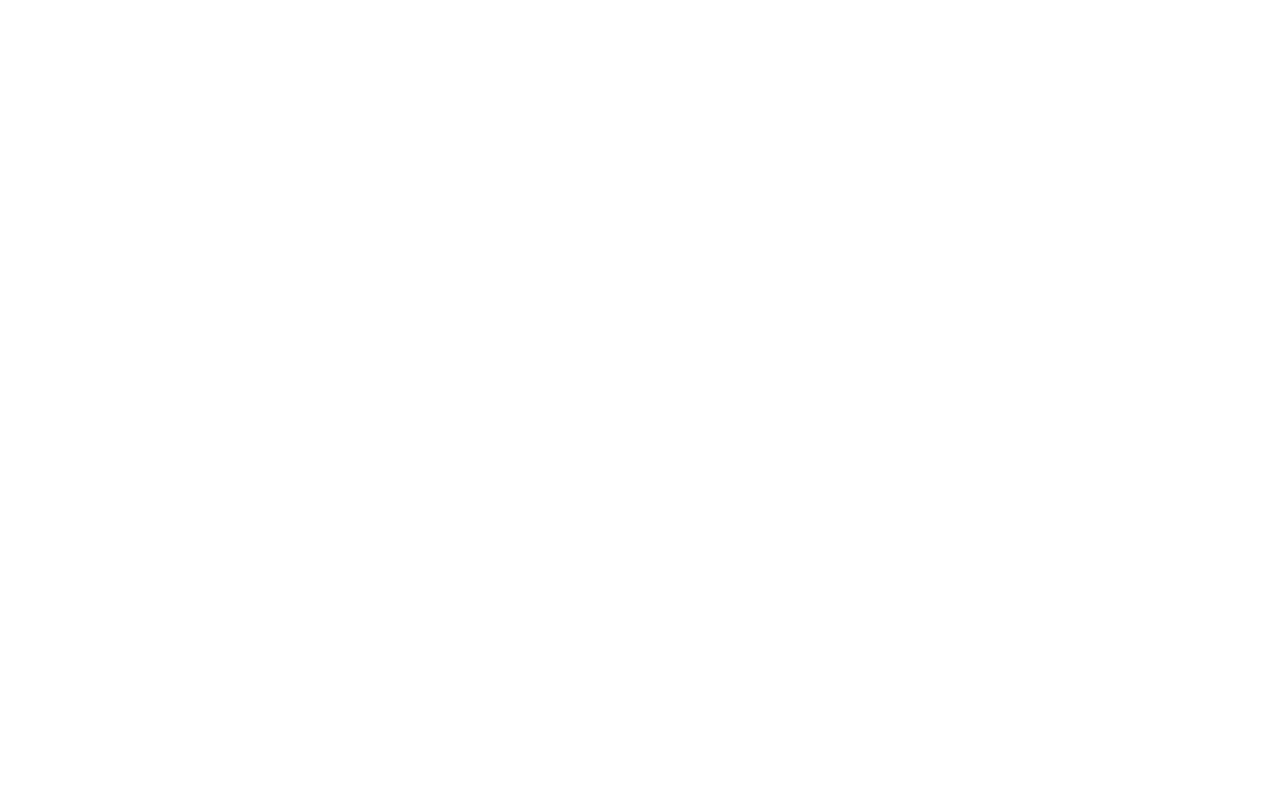
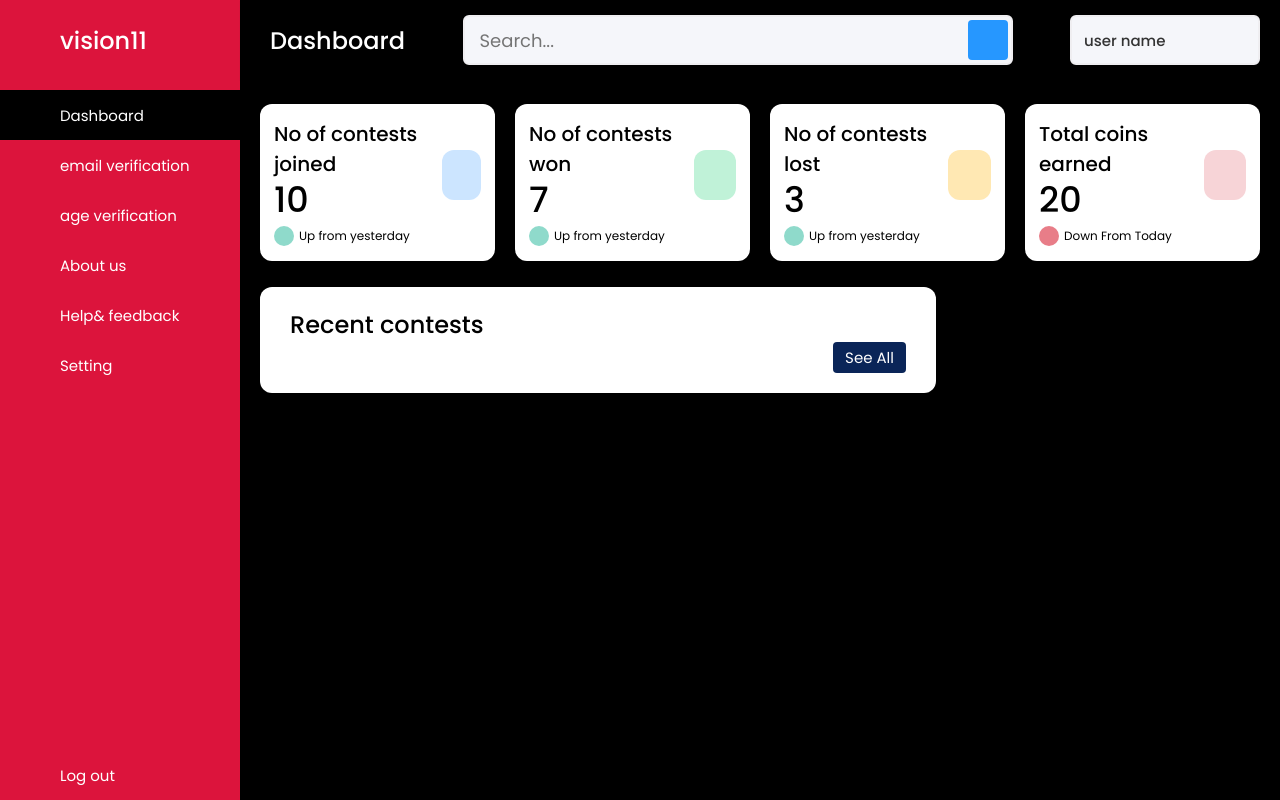
Before and after one commit to EH-GD-MOHIT21/vision11, a Django app: page /dashboard in a window 1280 px wide. Before the commit the page is empty. Run offline with Django 4.2, Linux system fonts and the light colour scheme.

Commit message:
dashboard created

```diff
--- a/statics/css/dashboard.css
+++ b/statics/css/dashboard.css
@@ -1,5 +1,438 @@
+@import url('https://fonts.googleapis.com/css2?family=Poppins:wght@200;300;400;500;600;700&display=swap');
 *{
+  margin: 0;
+  padding: 0;
+  box-sizing: border-box;
+  font-family: 'Poppins', sans-serif;
+}
+.sidebar{
+  position: fixed;
+  height: 100%;
+  width: 240px;
+  background: crimson;
+  transition: all 0.5s ease;
+}
+.sidebar.active{
+  width: 60px;
+}
+.sidebar .logo-details{
+  height: 80px;
+  display: flex;
+  align-items: center;
+}
+.sidebar .logo-details i{
+  font-size: 28px;
+  font-weight: 500;
+  color: #fff;
+  min-width: 60px;
+  text-align: center
+}
+.sidebar .logo-details .logo_name{
+  color: #fff;
+  font-size: 24px;
+  font-weight: 500;
+}
+.sidebar .nav-links{
+  margin-top: 10px;
+}
+.sidebar .nav-links li{
+  position: relative;
+  list-style: none;
+  height: 50px;
+}
+.sidebar .nav-links li a{
+  height: 100%;
+  width: 100%;
+  display: flex;
+  align-items: center;
+  text-decoration: none;
+  transition: all 0.4s ease;
+}
+.sidebar .nav-links li a.active{
+  background: black;
+}
+.sidebar .nav-links li a:hover{
+  background: black;
+}
+.sidebar .nav-links li i{
+  min-width: 60px;
+  text-align: center;
+  font-size: 18px;
+  color: #fff;
+}
+.sidebar .nav-links li a .links_name{
+  color: #fff;
+  font-size: 15px;
+  font-weight: 400;
+  white-space: nowrap;
+}
+.sidebar .nav-links .log_out{
+  position: absolute;
+  bottom: 0;
+  width: 100%;
+}
+.home-section{
+  position: relative;
+  background: black;
+  min-height: 100vh;
+  width: calc(100% - 240px);
+  left: 240px;
+  transition: all 0.5s ease;
+}
+.sidebar.active ~ .home-section{
+  width: calc(100% - 60px);
+  left: 60px;
+}
+.home-section nav{
+  display: flex;
+  justify-content: space-between;
+  height: 80px;
+  background: black;
+  display: flex;
+  align-items: center;
+  position: fixed;
+  width: calc(100% - 240px);
+  left: 240px;
+  z-index: 100;
+  padding: 0 20px;
+  box-shadow: 0 1px 1px rgba(0, 0, 0, 0.1);
+  transition: all 0.5s ease;
+}
+.sidebar.active ~ .home-section nav{
+  left: 60px;
+  width: calc(100% - 60px);
+}
+.home-section nav .sidebar-button{
+  display: flex;
+  align-items: center;
+  font-size: 24px;
+  font-weight: 500;
+}
+nav .sidebar-button i{
+  font-size: 35px;
+  margin-right: 10px;
+}
+.home-section nav .search-box{
+  position: relative;
+  height: 50px;
+  max-width: 550px;
+  width: 100%;
+  margin: 0 20px;
+}
+nav .search-box input{
+  height: 100%;
+  width: 100%;
+  outline: none;
+  background: #F5F6FA;
+  border: 2px solid #EFEEF1;
+  border-radius: 6px;
+  font-size: 18px;
+  padding: 0 15px;
+}
+nav .search-box .bx-search{
+  position: absolute;
+  height: 40px;
+  width: 40px;
+  background: #2697FF;
+  right: 5px;
+  top: 50%;
+  transform: translateY(-50%);
+  border-radius: 4px;
+  line-height: 40px;
+  text-align: center;
+  color: #fff;
+  font-size: 22px;
+  transition: all 0.4 ease;
+}
+.home-section nav .profile-details{
+  display: flex;
+  align-items: center;
+  background: #F5F6FA;
+  border: 2px solid #EFEEF1;
+  border-radius: 6px;
+  height: 50px;
+  min-width: 190px;
+  padding: 0 15px 0 2px;
+}
+nav .profile-details img{
+  height: 40px;
+  width: 40px;
+  border-radius: 6px;
+  object-fit: cover;
+}
+nav .profile-details .admin_name{
+  font-size: 15px;
+  font-weight: 500;
+  color: #333;
+  margin: 0 10px;
+  white-space: nowrap;
+}
+nav .profile-details i{
+  font-size: 25px;
+  color: #333;
+}
+.home-section .home-content{
+  position: relative;
+  padding-top: 104px;
+}
+.home-content .overview-boxes{
+  display: flex;
+  align-items: center;
+  justify-content: space-between;
+  flex-wrap: wrap;
+  padding: 0 20px;
+  margin-bottom: 26px;
+}
+.overview-boxes .box{
+  display: flex;
+  align-items: center;
+  justify-content: center;
+  width: calc(100% / 4 - 15px);
+  background: #fff;
+  padding: 15px 14px;
+  border-radius: 12px;
+  box-shadow: 0 5px 10px rgba(0,0,0,0.1);
+}
+.overview-boxes .box-topic{
+  font-size: 20px;
+  font-weight: 500;
+}
+.home-content .box .number{
+  display: inline-block;
+  font-size: 35px;
+  margin-top: -6px;
+  font-weight: 500;
+}
+.home-content .box .indicator{
+  display: flex;
+  align-items: center;
+}
+.home-content .box .indicator i{
+  height: 20px;
+  width: 20px;
+  background: #8FDACB;
+  line-height: 20px;
+  text-align: center;
+  border-radius: 50%;
+  color: #fff;
+  font-size: 20px;
+  margin-right: 5px;
+}
+.box .indicator i.down{
+  background: #e87d88;
+}
+.home-content .box .indicator .text{
+  font-size: 12px;
+}
+.home-content .box .cart{
+  display: inline-block;
+  font-size: 32px;
+  height: 50px;
+  width: 50px;
+  background: #cce5ff;
+  line-height: 50px;
+  text-align: center;
+  color: #66b0ff;
+  border-radius: 12px;
+  margin: -15px 0 0 6px;
+}
+.home-content .box .cart.two{
+   color: #2BD47D;
+   background: #C0F2D8;
+ }
+.home-content .box .cart.three{
+   color: #ffc233;
+   background: #ffe8b3;
+ }
+.home-content .box .cart.four{
+   color: #e05260;
+   background: #f7d4d7;
+ }
+.home-content .total-order{
+  font-size: 20px;
+  font-weight: 500;
+}
+.home-content .sales-boxes{
+  display: flex;
+  justify-content: space-between;
+  /* padding: 0 20px; */
+}
+
+/* left box */
+.home-content .sales-boxes .recent-sales{
+  width: 65%;
+  background: #fff;
+  padding: 20px 30px;
+  margin: 0 20px;
+  border-radius: 12px;
+  box-shadow: 0 5px 10px rgba(0, 0, 0, 0.1);
+}
+.home-content .sales-boxes .sales-details{
+  display: flex;
+  align-items: center;
+  justify-content: space-between;
+}
+.sales-boxes .box .title{
+  font-size: 24px;
+  font-weight: 500;
+  /* margin-bottom: 10px; */
+}
+.sales-boxes .sales-details li.topic{
+  font-size: 20px;
+  font-weight: 500;
+}
+.sales-boxes .sales-details li{
+  list-style: none;
+  margin: 8px 0;
+}
+.sales-boxes .sales-details li a{
+  font-size: 18px;
+  color: #333;
+  font-size: 400;
+  text-decoration: none;
+}
+.sales-boxes .box .button{
+  width: 100%;
+  display: flex;
+  justify-content: flex-end;
+}
+.sales-boxes .box .button a{
+  color: #fff;
+  background: #0A2558;
+  padding: 4px 12px;
+  font-size: 15px;
+  font-weight: 400;
+  border-radius: 4px;
+  text-decoration: none;
+  transition: all 0.3s ease;
+}
+.sales-boxes .box .button a:hover{
+  background:  #0d3073;
+}
+
+/* Right box */
+.home-content .sales-boxes .top-sales{
+  width: 35%;
+  background: #fff;
+  padding: 20px 30px;
+  margin: 0 20px 0 0;
+  border-radius: 12px;
+  box-shadow: 0 5px 10px rgba(0, 0, 0, 0.1);
+}
+.sales-boxes .top-sales li{
+  display: flex;
+  align-items: center;
+  justify-content: space-between;
+  margin: 10px 0;
+}
+.sales-boxes .top-sales li a img{
+  height: 40px;
+  width: 40px;
+  object-fit: cover;
+  border-radius: 12px;
+  margin-right: 10px;
+  background: #333;
+}
+.sales-boxes .top-sales li a{
+  display: flex;
+  align-items: center;
+  text-decoration: none;
+}
+.sales-boxes .top-sales li .product,
+.price{
+  font-size: 17px;
+  font-weight: 400;
+  color: #333;
+}
+/* Responsive Media Query */
+@media (max-width: 1240px) {
+  .sidebar{
+    width: 60px;
+  }
+  .sidebar.active{
+    width: 220px;
+  }
+  .home-section{
+    width: calc(100% - 60px);
+    left: 60px;
+  }
+  .sidebar.active ~ .home-section{
+    /* width: calc(100% - 220px); */
+    overflow: hidden;
+    left: 220px;
+  }
+  .home-section nav{
+    width: calc(100% - 60px);
+    left: 60px;
+  }
+  .sidebar.active ~ .home-section nav{
+    width: calc(100% - 220px);
+    left: 220px;
+  }
+}
+@media (max-width: 1150px) {
+  .home-content .sales-boxes{
+    flex-direction: column;
+  }
+  .home-content .sales-boxes .box{
+    width: 100%;
+    overflow-x: scroll;
+    margin-bottom: 30px;
+  }
+  .home-content .sales-boxes .top-sales{
     margin: 0;
-    padding: 0;
-    box-sizing: border-box;
+  }
 }
+@media (max-width: 1000px) {
+  .overview-boxes .box{
+    width: calc(100% / 2 - 15px);
+    margin-bottom: 15px;
+  }
+}
+@media (max-width: 700px) {
+  nav .sidebar-button .dashboard,
+  nav .profile-details .admin_name,
+  nav .profile-details i{
+    display: none;
+  }
+  .home-section nav .profile-details{
+    height: 50px;
+    min-width: 40px;
+  }
+  .home-content .sales-boxes .sales-details{
+    width: 560px;
+  }
+}
+@media (max-width: 550px) {
+  .overview-boxes .box{
+    width: 100%;
+    margin-bottom: 15px;
+  }
+  .sidebar.active ~ .home-section nav .profile-details{
+    display: none;
+  }
+}
+  @media (max-width: 400px) {
+  .sidebar{
+    width: 0;
+  }
+  .sidebar.active{
+    width: 60px;
+  }
+  .home-section{
+    width: 100%;
+    left: 0;
+  }
+  .sidebar.active ~ .home-section{
+    left: 60px;
+    width: calc(100% - 60px);
+  }
+  .home-section nav{
+    width: 100%;
+    left: 0;
+  }
+  .sidebar.active ~ .home-section nav{
+    left: 60px;
+    width: calc(100% - 60px);
+  }
+}
--- a/templates/dashboard.html
+++ b/templates/dashboard.html
@@ -1,4 +1,6 @@
 {% load static %}
+{% load static %}
+{% block content %}
 <!DOCTYPE html>
 <html lang="en">
 <head>
@@ -9,6 +11,166 @@
     <link rel="stylesheet" href="{% static 'css/dashboard.css' %}">
 </head>
 <body>
+<body>
+  <div class="sidebar">
+    <div class="logo-details">
+      <i class='bx bxl-c-plus-plus'></i>
+      <span class="logo_name">vision11</span>
+    </div>
+      <ul class="nav-links">
+        <li>
+          <a href="#" class="active">
+            <i class='bx bx-grid-alt' ></i>
+            <span class="links_name">Dashboard</span>
+          </a>
+        </li>
+        <li>
+          <a href="#">
+            <i class='bx bx-box' ></i>
+            <span class="links_name">email verification</span>
+          </a>
+        </li>
+        <li>
+          <a href="#">
+            <i class='bx bx-list-ul' ></i>
+            <span class="links_name">age verification</span>
+          </a>
+        </li>
+        <li>
+          <a href="#">
+            <i class='bx bx-pie-chart-alt-2' ></i>
+            <span class="links_name">About us</span>
+          </a>
+        </li>
+        <li>
+          <a href="#">
+            <i class='bx bx-coin-stack' ></i>
+            <span class="links_name">Help& feedback</span>
+          </a>
+        </li>
+        <li>
+          <a href="#">
+            <i class='bx bx-book-alt' ></i>
+            <span class="links_name">Setting</span>
+          </a>
+        </li>
+        <li>
+          <a href="#">
+            <i class='bx bx-user' ></i>
+            <span class="links_name"></span>
+          </a>
+        </li>
+        <li>
+          <a href="#">
+            <i class='bx bx-cog' ></i>
+            <span class="links_name"></span>
+          </a>
+        </li>
+        <li class="log_out">
+          <a href="#">
+            <i class='bx bx-log-out'></i>
+            <span class="links_name">Log out</span>
+          </a>
+        </li>
+      </ul>
+  </div>
+  <section class="home-section">
+    <nav>
+      <div class="sidebar-button">
+        <i class='bx bx-menu sidebarBtn'></i>
+        <span class="dashboard" style="color: white;">Dashboard</span>
+      </div>
+      <div class="search-box">
+        <input type="text" placeholder="Search...">
+        <i class='bx bx-search' ></i>
+      </div>
+      <div class="profile-details">
+        <!--<img src="images/profile.jpg" alt="">-->
+        <span class="admin_name">user name</span>
+        <i class='bx bx-chevron-down' ></i>
+      </div>
+    </nav>
+
+    <div class="home-content">
+      <div class="overview-boxes">
+        <div class="box">
+          <div class="right-side">
+            <div class="box-topic">No of contests joined</div>
+            <div class="number">10</div>
+            <div class="indicator">
+              <i class='bx bx-up-arrow-alt'></i>
+              <span class="text">Up from yesterday</span>
+            </div>
+          </div>
+          <i class='bx bx-cart-alt cart'></i>
+        </div>
+        <div class="box">
+          <div class="right-side">
+            <div class="box-topic">No of contests won</div>
+            <div class="number">7</div>
+            <div class="indicator">
+              <i class='bx bx-up-arrow-alt'></i>
+              <span class="text">Up from yesterday</span>
+            </div>
+          </div>
+          <i class='bx bxs-cart-add cart two' ></i>
+        </div>
+        <div class="box">
+          <div class="right-side">
+            <div class="box-topic">No of contests lost</div>
+            <div class="number">3</div>
+            <div class="indicator">
+              <i class='bx bx-up-arrow-alt'></i>
+              <span class="text">Up from yesterday</span>
+            </div>
+          </div>
+          <i class='bx bx-cart cart three' ></i>
+        </div>
+        <div class="box">
+          <div class="right-side">
+            <div class="box-topic">Total coins earned</div>
+            <div class="number">20</div>
+            <div class="indicator">
+              <i class='bx bx-down-arrow-alt down'></i>
+              <span class="text">Down From Today</span>
+            </div>
+          </div>
+          <i class='bx bxs-cart-download cart four' ></i>
+        </div>
+      </div>
+
+      <div class="sales-boxes">
+        <div class="recent-sales box">
+          <div class="title">Recent contests</div>
+          <div class="sales-details">
+            <ul class="details">
+
+          </ul>
+          </div>
+          <div class="button">
+            <a href="#">See All</a>
+          </div>
+        </div>
+      </div>
+    </div>
+  </section>
+
+  <script>
+   let sidebar = document.querySelector(".sidebar");
+let sidebarBtn = document.querySelector(".sidebarBtn");
+sidebarBtn.onclick = function() {
+  sidebar.classList.toggle("active");
+  if(sidebar.classList.contains("active")){
+  sidebarBtn.classList.replace("bx-menu" ,"bx-menu-alt-right");
+}else
+  sidebarBtn.classList.replace("bx-menu-alt-right", "bx-menu");
+}
+ </script>
 
 </body>
 </html>
+
+
+</body>
+</html>
+{% endblock %}
```
Also changed, not shown: templates/account/logout.html (+36 -8 lines).
